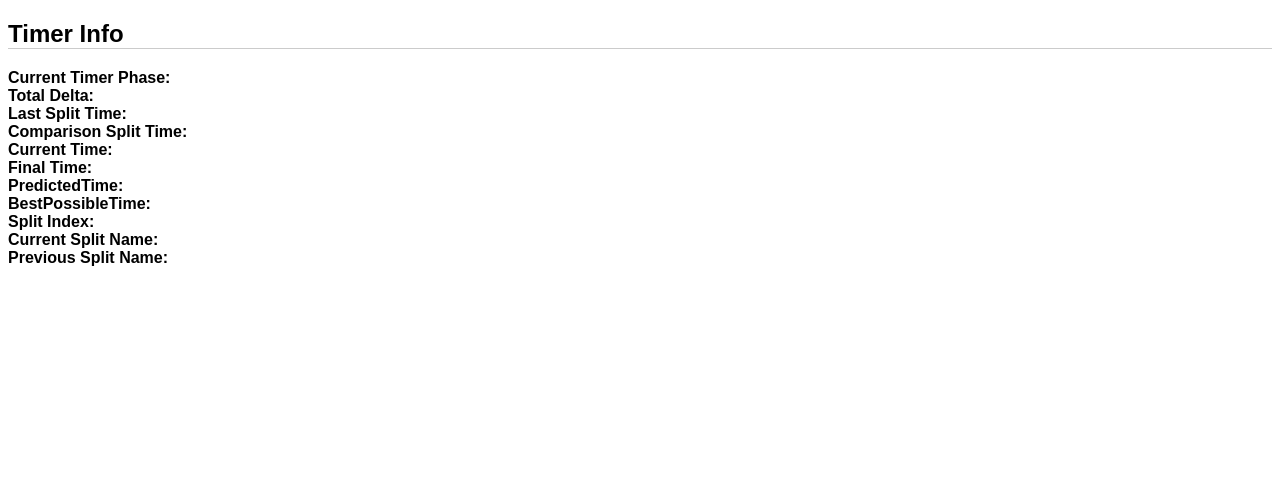
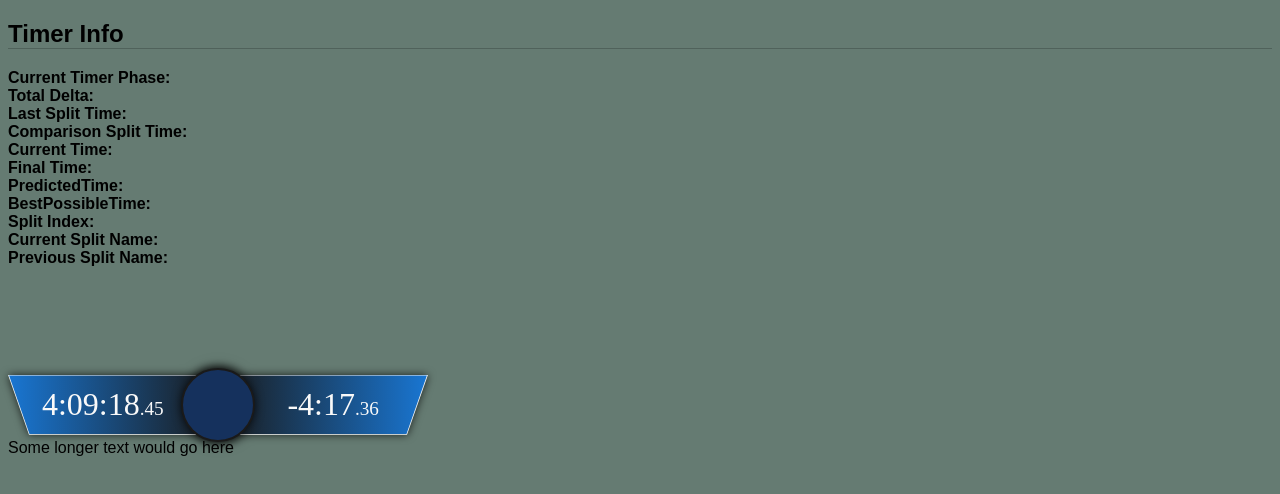
Before and after one commit to jhobz/nodceg-livesplit, a website: page graphics/index.html in a window 1280 px wide. Drawn offline with Linux system fonts and the light colour scheme.

Commit message:
Replicate widget design and some functionality
Includes:
* Design replication
* Real-time "delta" info update
* Proper text alignment and clipping for left/right containers
* Inclusion of logo asset

```diff
--- a/graphics/index.html
+++ b/graphics/index.html
@@ -5,6 +5,7 @@
 	<style>
 		body {
 			font-family: sans-serif;
+			background:rgba(37, 68, 56, 0.705);
 		}
 
 		.monospace {
@@ -17,6 +18,115 @@
 
 		label {
 			font-weight: bold;
+		}
+
+		/* widget */
+		.widget-upper-border {
+			display: inline-block;
+			position: relative;
+			width: 420px;
+			height: 60px;
+			/* box-sizing: border-box; */
+			overflow: visible;
+			filter: drop-shadow(0 0 4px rgba(0, 0, 0, 0.75));
+		}
+		.widget-upper-border::after {
+			content: '';
+			display: block;
+			position: absolute;
+			top: 0;
+			left: 0;
+			z-index: -2;
+			width: 100%;
+			height: 100%;
+			background-color: #f9f9f9;
+			clip-path: polygon(0 0, 100% 0, 95% 100%, 5% 100%);
+		}
+
+		.widget-upper {
+			position: absolute;
+			display: flex;
+			justify-content: space-between;
+			align-items: center;
+			gap: 75px;
+			top: 0.5pt;
+			left: 0.5pt;
+			width: calc(420px - 1pt);
+			height: calc(60px - 1pt);
+			color: #f9f9f9;
+
+			/* This makes it easier to think about padding wrt the full size */
+			box-sizing: border-box;
+		}
+		.widget-upper::after {
+			content: '';
+			display: block;
+			position: absolute;
+			top: 0;
+			left: 0;
+			z-index: -1;
+			width: 100%;
+			height: 100%;
+			background-image: linear-gradient(to right, #1976d2, #1a1a1a, #1976d2);
+			clip-path: polygon(0.1% 0, 99.9% 0, 95% 100%, 5% 100%);
+		}
+
+		.widget-inner-left,
+		.widget-inner-right {
+			width: 50%;
+			max-width: calc((418px - 75px) / 2 - (0.08 * (418px / 2))); /* half of container width (after gap) - margins */
+			max-height: 100%;
+			flex-grow: 0;
+			display: flex;
+			white-space: nowrap;
+		}
+		.widget-inner-left {
+			margin-left: 4%;
+			clip-path: polygon(-8.5% 0, 100% 0, 100% 100%, 1% 100%);
+			justify-content: flex-end; /* align contents to right when greater than max-width */
+		}
+		.widget-inner-right {
+			margin-right: 4%;
+			clip-path: polygon(0 0, 108.5% 0, 99% 100%, 0 100%);
+			justify-content: flex-start; /* unnecessary, but being explicit to match -left */
+		}
+
+		.widget-inner-left > div,
+		.widget-inner-right > div {
+			margin: auto;
+		}
+
+		.widget-inner-circle {
+			position: absolute;
+			left: 50%;
+			transform: translate(-50%, 0);
+			width: 70px;
+			height: 70px;
+			background-color: #15315d;
+			background-position: center;
+			background-size: contain;
+			background-repeat: no-repeat;
+			border-radius: 50%;
+			border: 2pt solid #1a1a1a;
+			overflow: hidden;
+			box-shadow: 0 0 10px 0 rgba(0, 0, 0, 0.75);
+		}
+
+		.timer {
+			font-family: 'Vox Round Semibold', 'Vox Round', 'Comic Sans';
+			font-size: xx-large;
+		}
+
+		.timer-sub {
+			font-size: 60%;
+		}
+
+		.timer-ahead {
+			color: #99ff99;
+		}
+
+		.timer-behind {
+			color: #ff9999;
 		}
 	</style>
 </head>
@@ -38,8 +148,31 @@
 		<label>Previous Split Name: </label><span id="previousSplitName"></span><br />
 	</div>
 
+	<br /><br /><br /><br /><br /><br />
+	<div id="widget-container">
+		<div class="widget-upper-border">
+			<div class="widget-upper">
+				<div class="widget-inner-left">
+					<div id="widget-timer-current" class="timer">
+						<span class="timer-main">4:09:18</span><span class="timer-sub">.45</span>
+					</div>
+				</div>
+				<div class="widget-inner-circle"></div>
+				<div class="widget-inner-right">
+					<div id="widget-timer-delta" class="timer">
+						<span class="timer-main">-4:17</span><span class="timer-sub">.36</span>
+					</div>
+				</div>
+			</div>
+		</div>
+		<div class="widget-lower">
+			<span>Some longer text would go here</span>
+		</div>
+	</div>
+
 	<script>
 		const rLivesplit = nodecg.Replicant('livesplit')
+		const rLogos = nodecg.Replicant('assets:logos')
 
 		rLivesplit.on('change', (newValue, oldValue) => {
 			const connStatus = newValue.connection.status
@@ -50,10 +183,28 @@
 					document.getElementById(key).textContent = newValue.timer[key]
 				})
 				document.getElementById('timer-info').style.display = 'block'
+				// We're not really going to put the main timer on the widget via code - that'll be handled in OBS.
+				// But I'll leave these lines commented for now because we may put something else there.
+				// document.querySelector('#widget-timer-current .timer-main').innerText = newValue.timer.currentTime.slice(0, -2)
+				// document.querySelector('#widget-timer-current .timer-sub').innerText = newValue.timer.currentTime.slice(-2)
+				document.querySelector('#widget-timer-delta .timer-main').innerText = newValue.timer.delta.slice(0, -2)
+				document.querySelector('#widget-timer-delta .timer-sub').innerText = newValue.timer.delta.slice(-2)
+				if (newValue.timer.delta.charAt(0) === '+') {
+					document.getElementById('widget-timer-delta').classList.add('timer-behind')
+					document.getElementById('widget-timer-delta').classList.remove('timer-ahead')
+				} else {
+					document.getElementById('widget-timer-delta').classList.add('timer-ahead')
+					document.getElementById('widget-timer-delta').classList.remove('timer-behind')
+				}
 			} else {
 				document.getElementById('timer-info').style.display = 'none'
 			}
 		})
+
+		rLogos.on('change', (newValue, oldValue) => {
+			console.log(newValue[0])
+			document.querySelector('.widget-inner-circle').style.backgroundImage = `url('${newValue[0].url}')`
+		})
 	</script>
 </body>
 </html>
```
